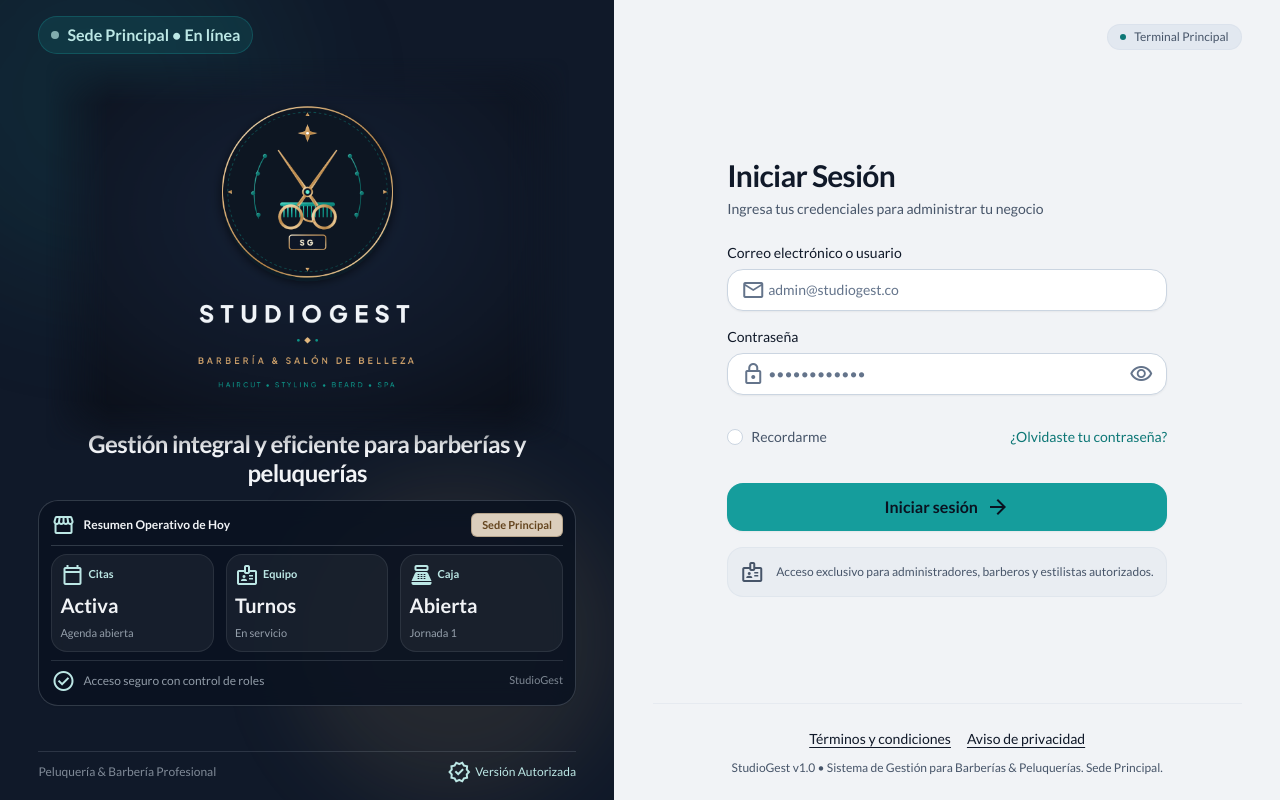
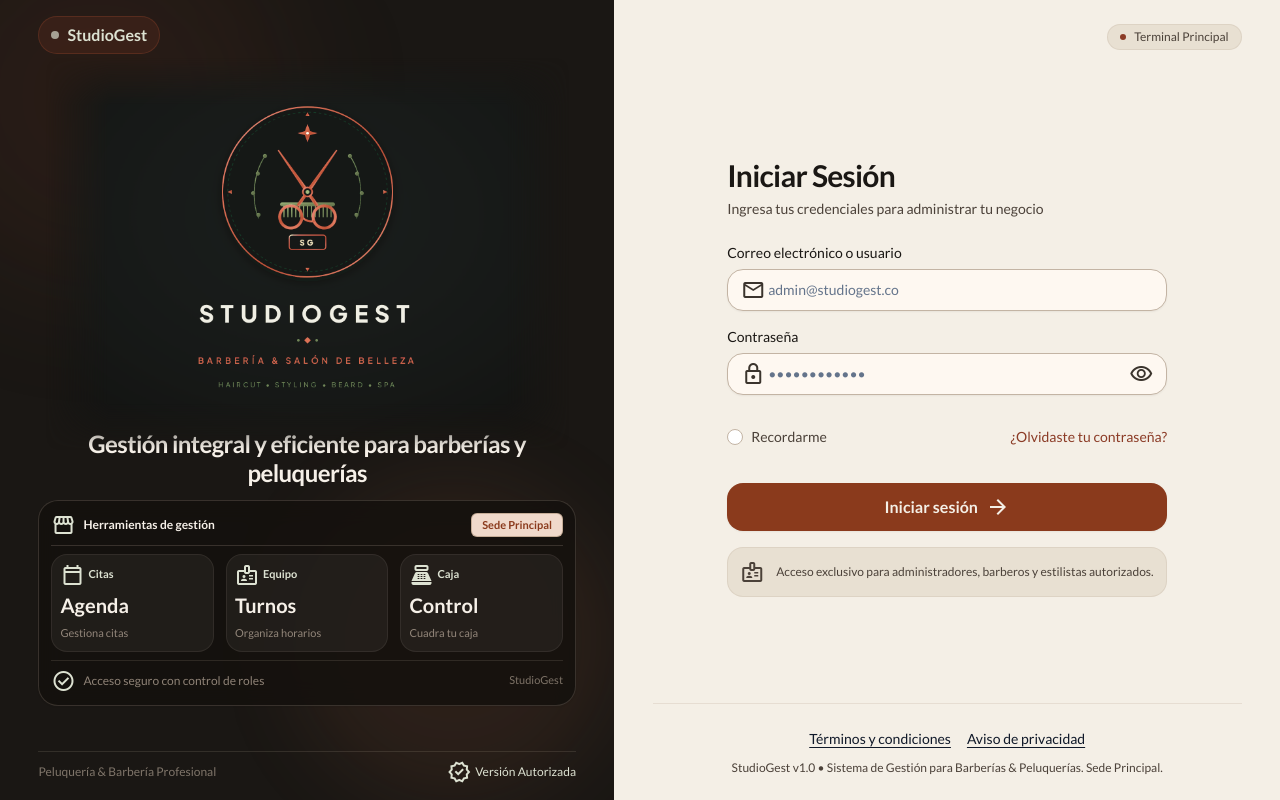
Before and after one commit to spa173/studiogest-web, a Django app: page /accounts/login/ in a window 1280 px wide. Run offline with Django 5.2, Linux system fonts and the light colour scheme.

Commit message:
Integrate StudioGest Lovable landing and warm brand palette

```diff
--- a/config/urls.py
+++ b/config/urls.py
@@ -3,7 +3,7 @@ URL configuration for StudioGest project.
 """
 from django.conf import settings
 from django.contrib import admin
-from django.shortcuts import redirect
+from django.shortcuts import redirect, render
 from django.urls import include, path
 from django.views.generic import TemplateView
 
@@ -19,7 +19,7 @@ admin.site.has_permission = _admin_has_permission
 def root_redirect(request):
     if request.user.is_authenticated:
         return redirect('dashboard:index')
-    return redirect('accounts:login')
+    return render(request, 'landing.html')
 
 
 urlpatterns = [
--- a/static/css/branding.css
+++ b/static/css/branding.css
@@ -204,3 +204,53 @@
     margin-bottom: 0.75rem;
   }
 }
+
+/* Papel y Tinta, shared by the public home and staff login. */
+:root {
+  --sg-brand-paper: oklch(0.954 0.013 82.4);
+  --sg-brand-paper-deep: oklch(0.909 0.021 81.8);
+  --sg-brand-card: oklch(0.98 0.009 84.6);
+  --sg-brand-ink: oklch(0.207 0.008 67.4);
+  --sg-brand-ink-soft: oklch(0.33 0.016 67.2);
+  --sg-brand-clay: oklch(0.557 0.137 41.9);
+  --sg-brand-clay-deep: oklch(0.452 0.117 39.9);
+  --sg-brand-clay-soft: oklch(0.9 0.032 53.5);
+  --sg-brand-sage: oklch(0.551 0.046 126.1);
+  --sg-brand-sage-soft: oklch(0.905 0.022 121);
+  --sg-brand-line: oklch(0.861 0.023 80.7);
+}
+
+.login-layout {
+  --sg-night: 26 23 20;
+  --sg-deep: 20 17 14;
+  --sg-gold: 190 107 75;
+  --sg-turquoise: 159 70 43;
+  --sg-soft-white: 246 240 232;
+  --sg-paper: 254 248 241;
+  --sg-link: 139 59 38;
+  --sg-muted: 75 65 57;
+  --sg-border: 195 180 164;
+  background: var(--sg-brand-paper);
+}
+
+.login-layout .login-brand-panel { background: var(--sg-brand-ink); }
+.login-layout .login-form-panel { background: var(--sg-brand-paper); }
+.login-layout .login-context,
+.login-layout .login-utility > div { background: var(--sg-brand-paper-deep); }
+
+.login-layout .text-secondary-container { color: var(--sg-brand-sage-soft); }
+.login-layout .bg-secondary-container { background: var(--sg-brand-sage-soft); }
+.login-layout .text-on-tertiary-container { color: var(--sg-brand-clay-deep); }
+.login-layout [class~="bg-tertiary-container/90"] { background: var(--sg-brand-clay-soft); }
+.login-layout .text-outline { color: var(--sg-brand-ink-soft); }
+.login-layout .login-brand-panel .text-outline { color: var(--sg-brand-paper); }
+
+.login-layout button[type="submit"] {
+  background: var(--sg-brand-clay-deep);
+  color: var(--sg-brand-paper);
+}
+
+.login-layout :is(a, button, input):focus-visible {
+  outline: 2px solid var(--sg-brand-clay-deep);
+  outline-offset: 3px;
+}
--- a/templates/accounts/login.html
+++ b/templates/accounts/login.html
@@ -19,11 +19,11 @@
     <div class="login-brand-content relative z-10">
       <div class="login-brand-status inline-flex items-center gap-2 px-3 py-1.5 rounded-full bg-brand-turquoise/15 border border-brand-turquoise/30 mb-3">
         <span class="w-2 h-2 rounded-full bg-secondary-container animate-pulse"></span>
-        <span class="font-label-sm text-label-sm text-secondary-container font-semibold">Sede Principal • En línea</span>
+        <span class="font-label-sm text-label-sm text-secondary-container font-semibold">StudioGest</span>
       </div>
 
       <figure class="login-brand-figure mb-6">
-        <img src="{% static 'img/branding/logo-principal.png' %}" alt="StudioGest — Barbería y salón de belleza" width="1600" height="1200" class="login-brand-logo" fetchpriority="high">
+        <img src="{% static 'img/landing/logo-principal.webp' %}" alt="StudioGest — Barbería y salón de belleza" width="1600" height="1200" class="login-brand-logo" fetchpriority="high">
       </figure>
 
       <p class="login-brand-title font-headline text-2xl lg:text-3xl font-bold text-inverse-on-surface tracking-tight max-w-lg mb-4 leading-tight">
@@ -32,12 +32,12 @@
 
     </div>
 
-    <!-- Tarjeta Resumen Operativo -->
+    <!-- Módulos de StudioGest -->
     <div class="login-summary relative z-10 my-8 bg-primary-container/85 backdrop-blur-md border border-outline-variant/20 rounded-2xl p-6 shadow-sm">
       <div class="flex items-center justify-between pb-3.5 border-b border-outline-variant/20 mb-4">
         <div class="flex items-center gap-2">
           <span class="material-symbols-outlined text-secondary-container text-xl">storefront</span>
-          <span class="font-label-md text-label-md text-inverse-on-surface font-semibold">Resumen Operativo de Hoy</span>
+          <span class="font-label-md text-label-md text-inverse-on-surface font-semibold">Herramientas de gestión</span>
         </div>
         <span class="font-label-xs text-label-xs text-on-tertiary-container bg-tertiary-container/90 px-2.5 py-1 rounded-md border border-on-tertiary-container/30 font-semibold">
           Sede Principal
@@ -51,8 +51,8 @@
             <span class="material-symbols-outlined text-sm">calendar_today</span>
             <span class="font-label-xs text-[11px] font-semibold">Citas</span>
           </div>
-          <p class="font-headline text-xl font-bold text-inverse-on-surface">Activa</p>
-          <span class="font-body-sm text-[11px] text-inverse-primary/70">Agenda abierta</span>
+          <p class="font-headline text-xl font-bold text-inverse-on-surface">Agenda</p>
+          <span class="font-body-sm text-[11px] text-inverse-primary/70">Gestiona citas</span>
         </div>
 
         <div class="p-3 rounded-xl bg-surface-container-lowest/5 border border-outline-variant/10">
@@ -61,7 +61,7 @@
             <span class="font-label-xs text-[11px] font-semibold">Equipo</span>
           </div>
           <p class="font-headline text-xl font-bold text-inverse-on-surface">Turnos</p>
-          <span class="font-body-sm text-[11px] text-inverse-primary/70">En servicio</span>
+          <span class="font-body-sm text-[11px] text-inverse-primary/70">Organiza horarios</span>
         </div>
 
         <div class="p-3 rounded-xl bg-surface-container-lowest/5 border border-outline-variant/10">
@@ -69,8 +69,8 @@
             <span class="material-symbols-outlined text-sm">point_of_sale</span>
             <span class="font-label-xs text-[11px] font-semibold">Caja</span>
           </div>
-          <p class="font-headline text-xl font-bold text-inverse-on-surface">Abierta</p>
-          <span class="font-body-sm text-[11px] text-inverse-primary/70">Jornada 1</span>
+          <p class="font-headline text-xl font-bold text-inverse-on-surface">Control</p>
+          <span class="font-body-sm text-[11px] text-inverse-primary/70">Cuadra tu caja</span>
         </div>
       </div>
 
@@ -109,7 +109,7 @@
 
       <!-- Header de Login -->
       <div class="mb-6">
-        <img src="{% static 'img/branding/isotipo.png' %}" class="login-mobile-logo" width="64" height="64" alt="StudioGest">
+        <img src="{% static 'img/landing/isotipo.webp' %}" class="login-mobile-logo" width="64" height="64" alt="StudioGest">
         <h1 class="font-headline text-3xl font-bold text-on-surface tracking-tight">
           Iniciar Sesión
         </h1>
```
Also changed, not shown: apps/accounts/test_landing.py (added, +16 -0 lines), static/css/landing.css (added, +99 -0 lines), templates/landing.html (added, +133 -0 lines), static/img/landing/hero-barber.jpg (added), static/img/landing/isotipo.webp (added), static/img/landing/logo-principal.webp (added), static/img/landing/salon-stylist.jpg (added), static/img/landing/tools-still-life.jpg (added).
